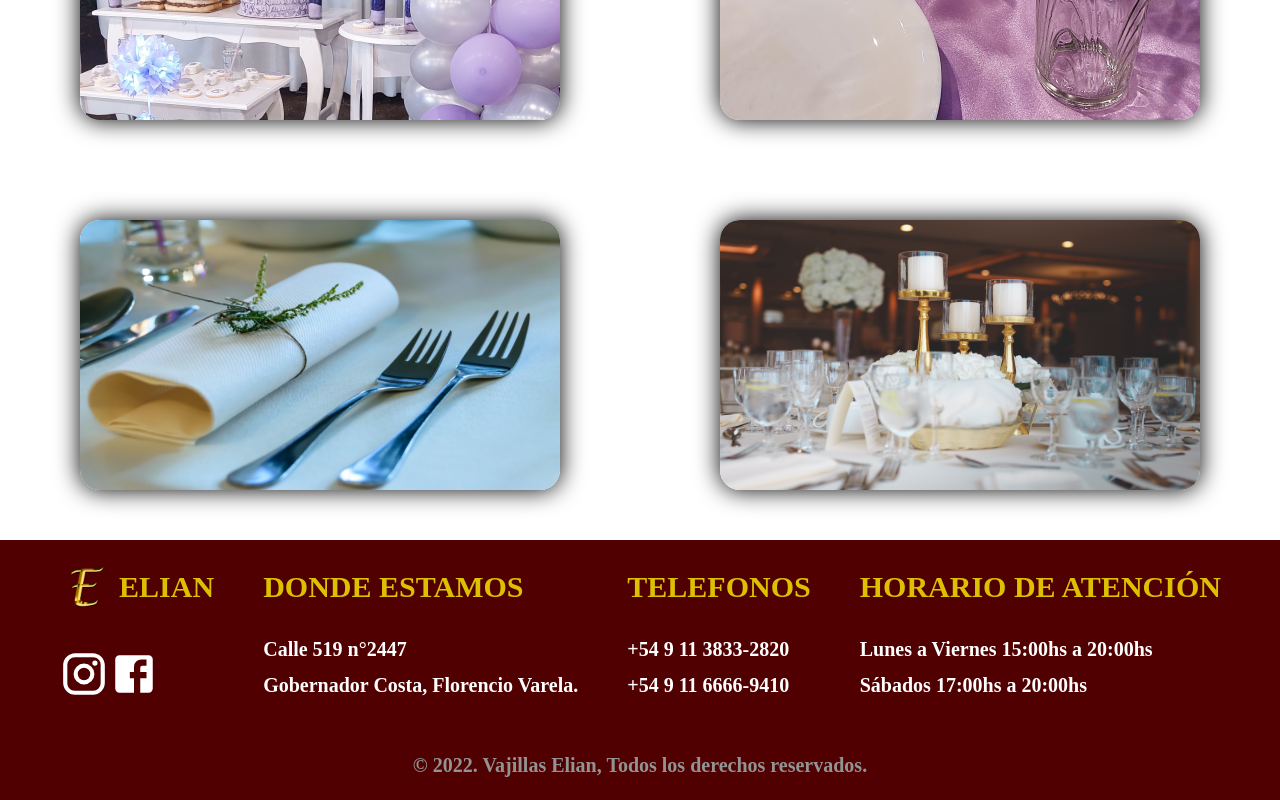
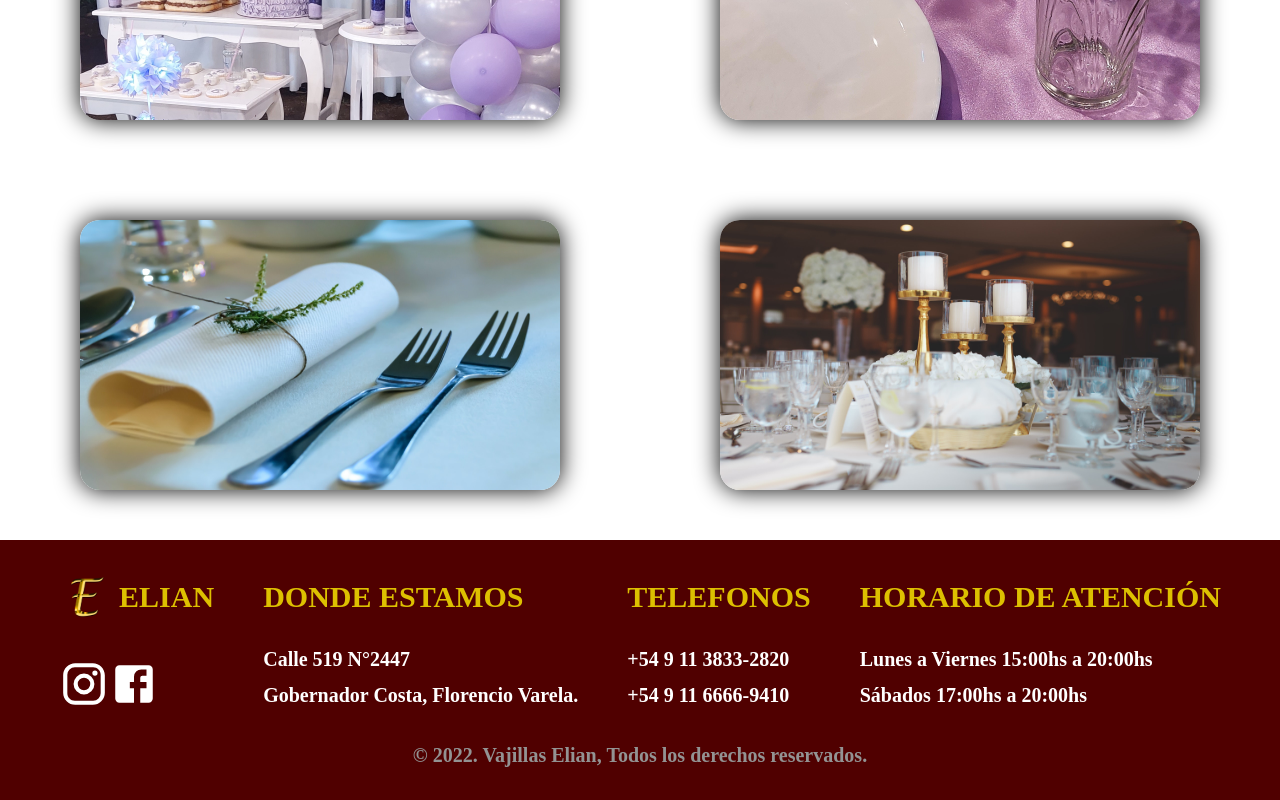
Before and after one commit to cor2ba/Vajillas-Elian, a React (Create React App) app: page / in a window 1280 px wide. Shown: the part 1210-2010 px from the top of the page. Built offline with nearby package versions, Linux system fonts and the light colour scheme.

Commit message:
Cambios en pie de página

```diff
--- a/src/components/Pie/Pie.jsx
+++ b/src/components/Pie/Pie.jsx
@@ -27,7 +27,7 @@ const Pie = () => {
             <h1 className={Estilos.Titulo}>DONDE ESTAMOS</h1>
           </div>
           <div>
-            <h1 className={Estilos.Subtitulos}>Calle 519 n°2447</h1>
+            <h1 className={Estilos.Subtitulos}>Calle 519 N°2447</h1>
             <h1 className={Estilos.Subtitulos}>
               Gobernador Costa, Florencio Varela.
             </h1>
--- a/src/components/Pie/Pie.module.css
+++ b/src/components/Pie/Pie.module.css
@@ -4,7 +4,7 @@
   margin: 0;
   display: flex;
   flex-direction: column;
-  justify-content: space-between;
+  justify-content: space-around;
   padding: 10px;
 }
 
```
